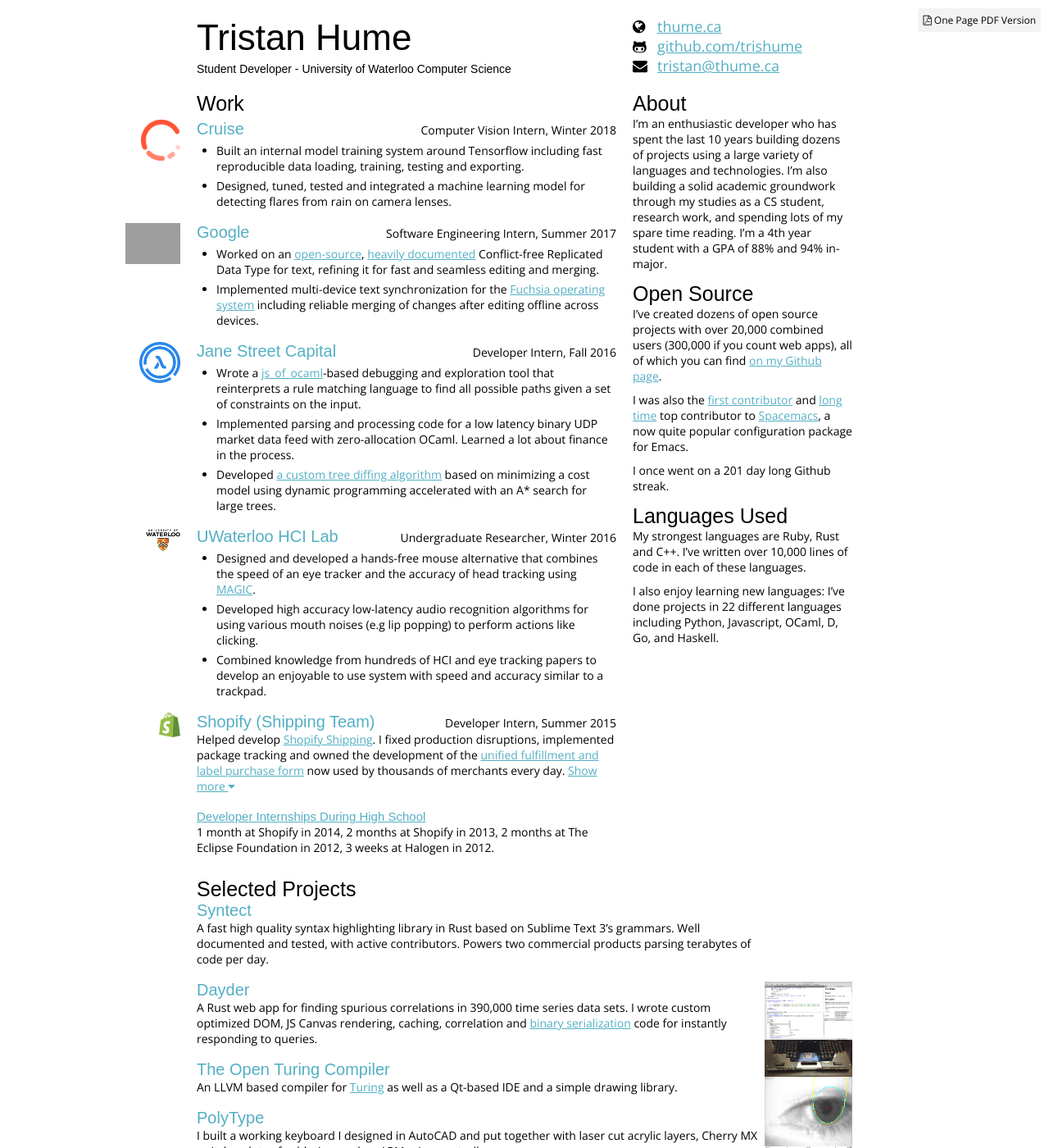
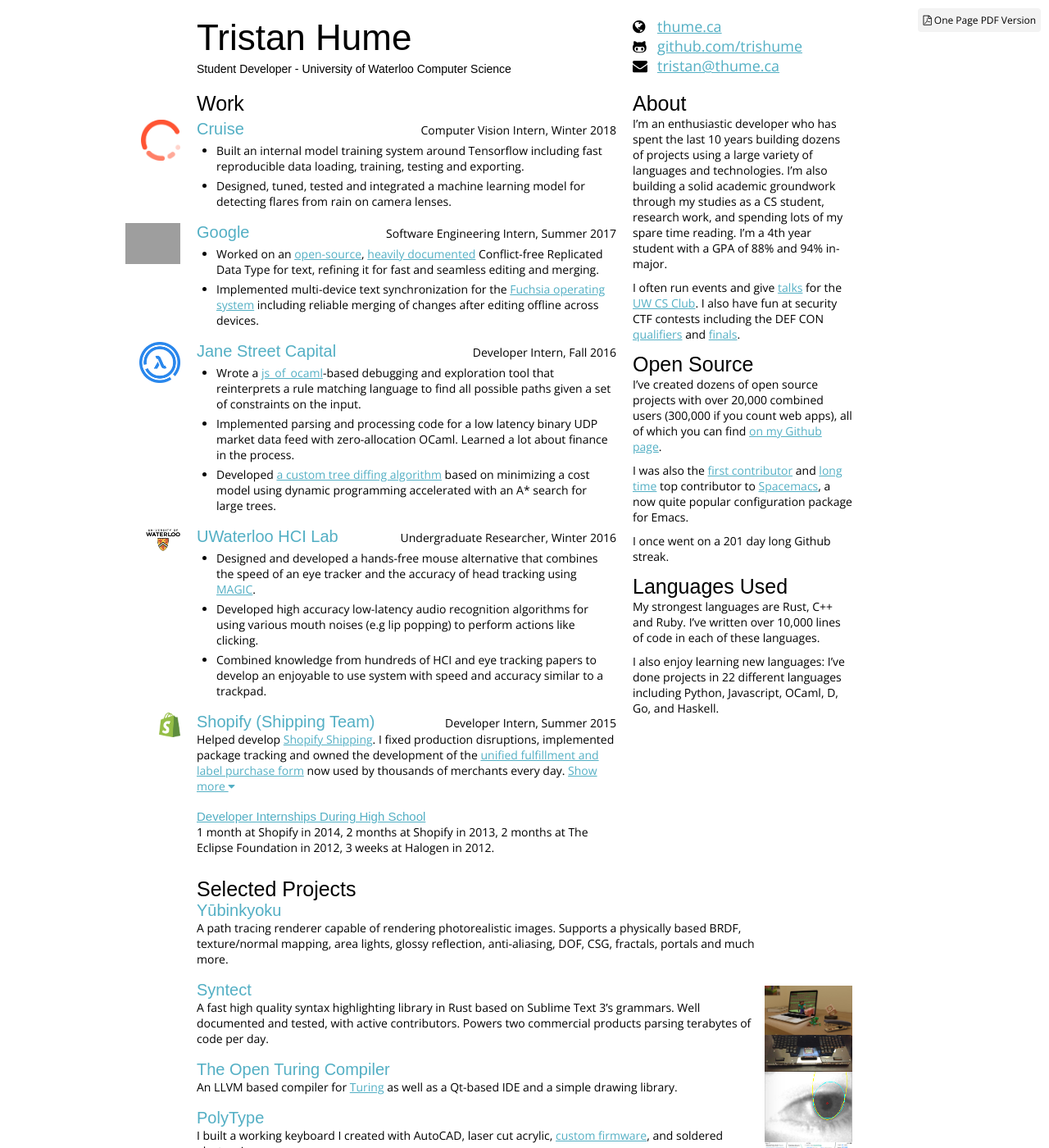
Before and after one commit to trishume/resume, a Jekyll site: the page built from onepage.html, in a window 1280 px wide and 1400 px high. Shown: the whole window at 82% size. Built offline with Jekyll 4.4.1, drawn with Linux system fonts in a browser that asks for light colours; nearby versions of some CDN libraries; some web fonts are replaced; some of the changed text lies outside the part shown; grey boxes are pictures that could not be loaded.

Commit message:
Update resume with new side stuff

```diff
--- a/_data/resume.yml
+++ b/_data/resume.yml
@@ -107,6 +107,13 @@
       - Automated a data entry process from two weeks of work down to 5 minutes in one afternoon of Ruby scripting.
       - Developed a time estimate, prototype and guide for making the Halogen system section 508 accessibility standards compliant.
 Projects:
+  - name: Yūbinkyoku
+    link: http://thume.ca/ray-tracer-site/
+    title: Path Tracer
+    image: raytracer.jpg
+    image-height: 60
+    desc: |
+      A path tracing renderer capable of rendering photorealistic images. Supports a physically based BRDF, texture/normal mapping, area lights, glossy reflection, anti-aliasing, DOF, CSG, fractals, portals and much more.
   - name: Syntect
     link: https://github.com/trishume/syntect
     title: Syntax highlighting Library
@@ -114,13 +121,6 @@
     image-height: 60
     desc: |
       A fast high quality syntax highlighting library in Rust based on Sublime Text 3's grammars. Well documented and tested, with active contributors. Powers two commercial products parsing terabytes of code per day.
-  - name: Dayder
-    link: http://dayder.thume.ca/
-    title: Spurious correlation finding web app
-    image: dayder.png
-    image-height: 60
-    desc: |
-      A Rust web app for finding spurious correlations in 390,000 time series data sets. I wrote custom optimized DOM, JS Canvas rendering, caching, correlation and [binary serialization](https://github.com/trishume/dayder/blob/master/format.md) code for instantly responding to queries.
   - name: The Open Turing Compiler
     title: LLVM front-end, IDE and library
     link: https://github.com/trishume/OpenTuringCompiler
@@ -134,7 +134,7 @@
     image: polytype.jpg
     image-height: 60
     desc: |
-      I built a working keyboard I designed in AutoCAD and put together with laser cut acrylic layers, Cherry MX switches, lots of soldering, and an ARM microcontroller.
+      I built a working keyboard I created with AutoCAD, laser cut acrylic, [custom firmware](https://github.com/trishume/PolyType), and soldered electronics.
   - name: SmartGaze
     link: https://github.com/trishume/SmartGaze
     title: Eye tracking algorithms
@@ -149,6 +149,13 @@
     image-height: 70
     desc: |
       An IOS app for long term personal finance simulation with 7000 users. Has a custom built UI that instantly updates a visualization of your entire life's financial future while you manipulate inputs.
+  - name: Dayder
+    link: http://dayder.thume.ca/
+    title: Spurious correlation finding web app
+    image: dayder.png
+    image-height: 60
+    desc: |
+      A Rust web app for finding spurious correlations in 390,000 time series data sets. I wrote custom optimized DOM, JS Canvas rendering, caching, correlation and [binary serialization](https://github.com/trishume/dayder/blob/master/format.md) code for instantly responding to queries.
   - name: Rate With Science
     link: http://thume.ca/2015/03/30/wikipedia-link-graphs-and-terrible-hacks/
     title: Wikipedia data processing
--- a/_data/sidebar.yml
+++ b/_data/sidebar.yml
@@ -3,6 +3,8 @@
     title: About
     content: |
       I’m an enthusiastic developer who has spent the last 10 years building dozens of projects using a large variety of languages and technologies. I’m also building a solid academic groundwork through my studies as a CS student, research work, and spending lots of my spare time reading. I'm a 4th year student with a GPA of 88% and 94% in-major.
+
+      I often run events and give [talks](http://thume.ca/talks/) for the [UW CS Club](http://csclub.uwaterloo.ca/). I also have fun at security CTF contests including the DEF CON [qualifiers](http://thume.ca/2018/05/13/winning-def-con-quals-writeups/) and [finals](http://thume.ca/2018/08/16/def-con-26-ctf-writeups/).
   - &opensource
     title: Open Source
     content: |
@@ -52,11 +54,12 @@
   - &languages
     title: Languages Used
     content: |
-      My strongest languages are Ruby, Rust and C++.
+      My strongest languages are Rust, C++ and Ruby.
       I've written over 10,000 lines of code in each of these languages.
 
       I also enjoy learning new languages: I've done projects in 22
       different languages including Python, Javascript, OCaml, D, Go, and Haskell.
+
 pdf: *mainlist
   # - *about
   # - *reading
@@ -70,3 +73,4 @@
   # - *anecdote
   - *opensource
   - *languages
+  - *misc
--- a/onepage.html
+++ b/onepage.html
@@ -32,7 +32,8 @@
     {% include plainsection.html %}
   </div>
   <div class="right-image">
-    <img src="images/fullsize/openturing.png" width="107" /><br>
+    <img src="images/fullsize/raytracer.jpg" width="107" /><br>
+    <!-- <img src="images/fullsize/openturing.png" width="107" /><br> -->
     <img src="images/fullsize/polytype.jpg" width="107" /><br>
     <!-- <img src="images/fullsize/indexview.png" width="107" /><br> -->
     <img src="images/fullsize/smartgaze.png" width="107" /><br>
```
Also changed, not shown: images/fullsize/raytracer.jpg (added), 1 other file.
